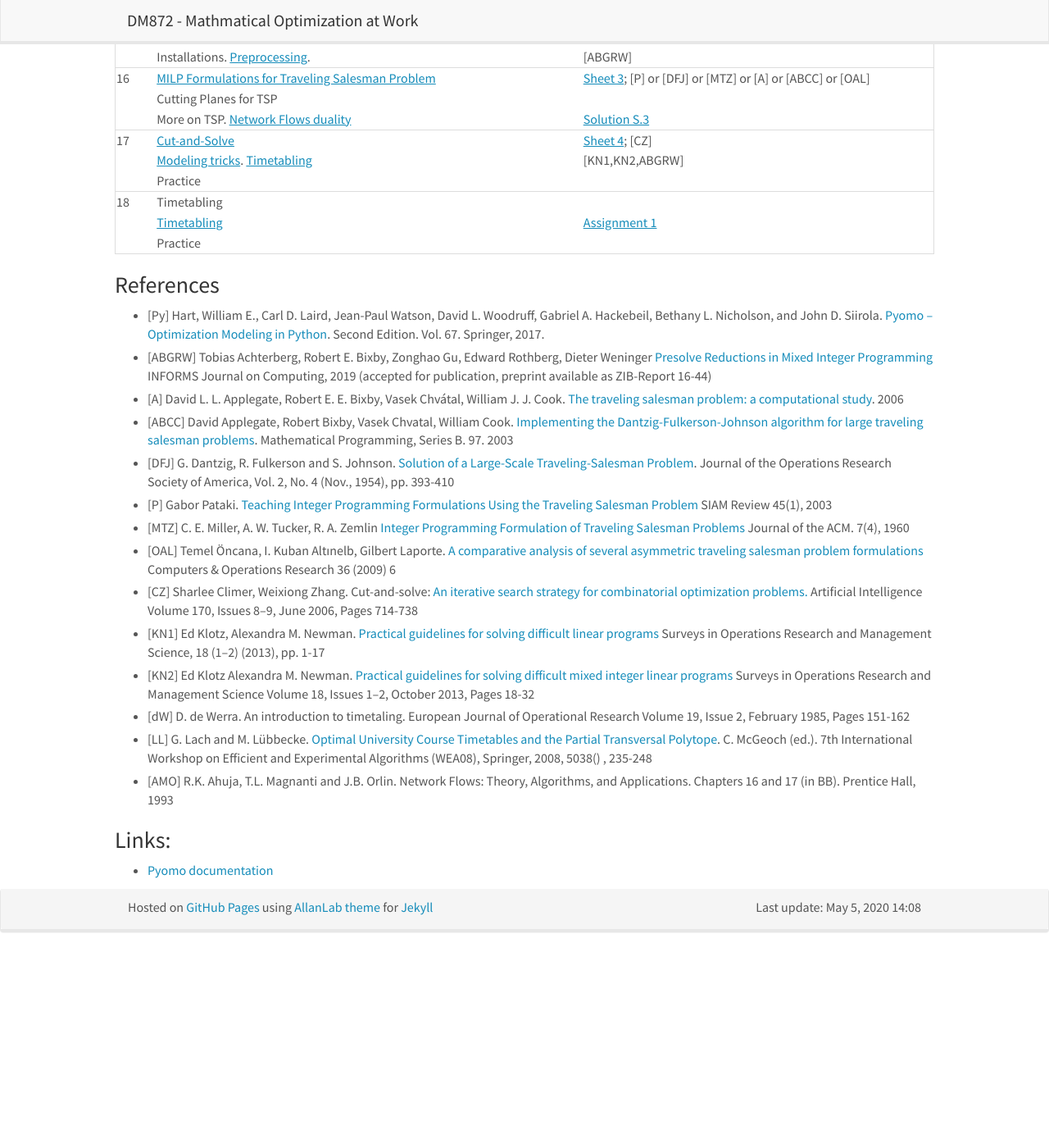
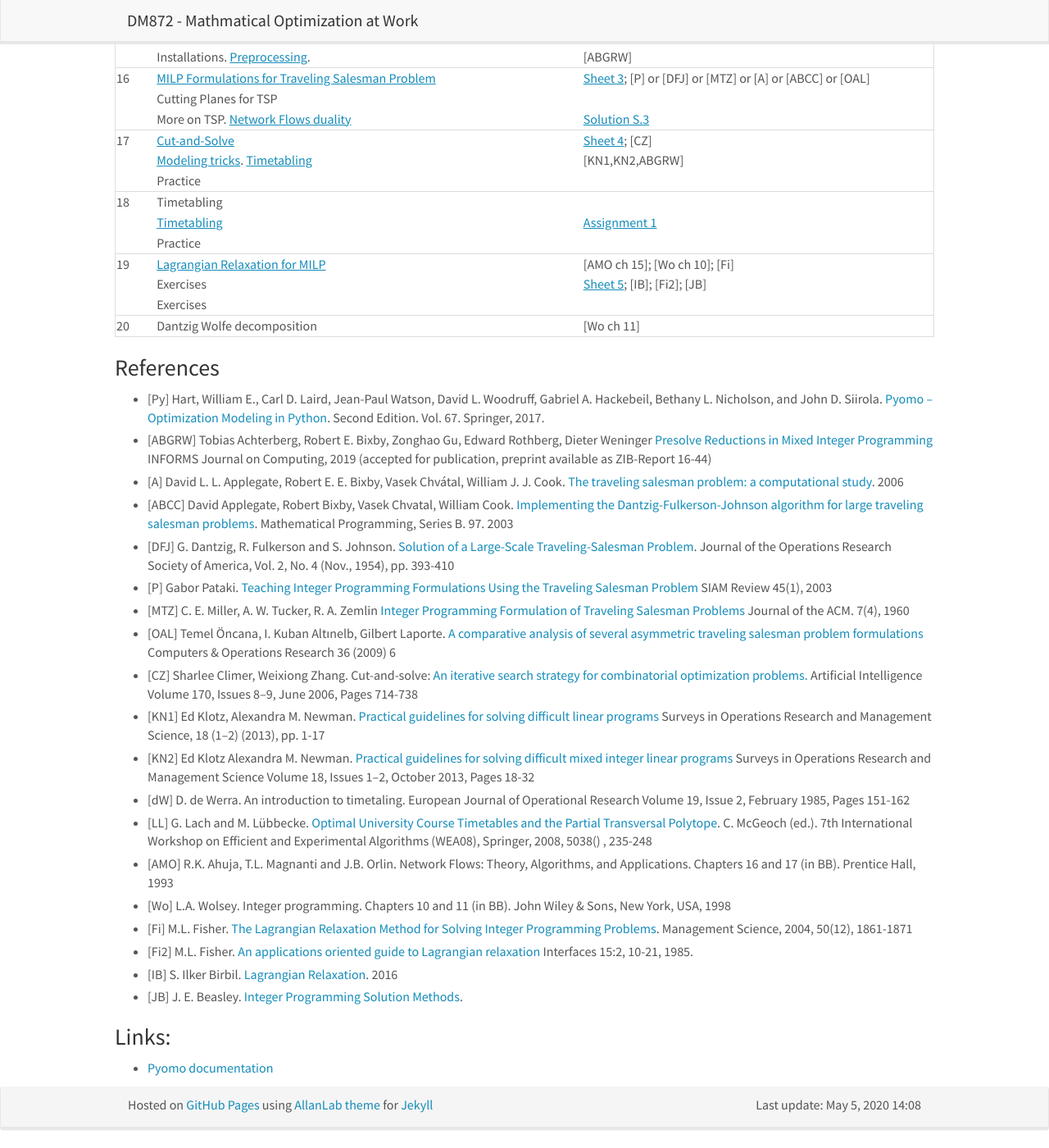
Before and after one commit to DM872/dm872.github.io, a Jekyll site: the page built from index.md, in a window 1280 px wide and 1400 px high, scrolled down 443 px. Shown: the whole window at 82% size. Built offline with Jekyll 4.4.1, drawn with Linux system fonts in a browser that asks for light colours; nearby versions of some CDN libraries; our own code applies the rules of GitHub Pages for plain Markdown files; before the commit the page ends 1602 px from its top, so only the background shows below that.

Commit message:
added lagrangian

```diff
--- a/_posts/2019-04-29-sheet4.md
+++ b/_posts/2020-05-04-lagrangian.md
@@ -1,18 +1,18 @@
 ---
 layout: default
 mathjax: true
-title:  Sheet 3
-date:   2019-04-29 09:33:19 +0100
+title:  Lagrangian Relaxation - Exercises
+date:   2020-05-04 09:33:19 +0100
 categories: exercises
 ---
 
-## Sheet 4
+## Sheet 5
 
 
 ### Task 1
 
 The following is based on a tutorial on Lagrangian Relaxation by J E
-Beasley.
+Beasley [JB].
 
 Consider the following set covering problem (SCP):
 
--- a/index.md
+++ b/index.md
@@ -60,11 +60,22 @@ Other material for this course is available through the associated
 |              | [Timetabling][58]                                                | [Assignment 1][15]                                                                 |
 |              | Practice                                                         |                                                                                    |
 |--------------+------------------------------------------------------------------+------------------------------------------------------------------------------------|
+|           19 | [Lagrangian Relaxation for MILP][59]                             | [AMO ch 15]; [Wo ch 10]; [Fi]                                                      |
+|              | Exercises                                                        | [Sheet 5]({{ site.url }}{% post_url 2020-05-04-lagrangian %}); [IB]; [Fi2]; [JB]   |
+|              | Exercises                                                        |                                                                                    |
+|--------------+------------------------------------------------------------------+------------------------------------------------------------------------------------|
+|           20 | Dantzig Wolfe decomposition                                      | [Wo ch 11]                                                                         |
+|--------------+------------------------------------------------------------------+------------------------------------------------------------------------------------|
+
 
 
 <!--
 [Tsp ][5]; [P] or [DFJ] or [MTZ] or [A] or [ABCC] or [OAL]
  [Sheet 1][1]; [Solutions][2];
+
+ [Sheet 3]({{ site.url }}{% post_url 2019-04-22-sheet3 %})
+
+<br> [Solutions][18] |
 -->
 
 <!--
@@ -189,12 +200,8 @@ Other material for this course is available through the associated
 - [AMO] R.K. Ahuja, T.L. Magnanti and J.B. Orlin. Network Flows: Theory,
   Algorithms, and Applications. Chapters 16 and 17 (in BB). Prentice Hall, 1993
 
-
-
-
-
-<!--
-
+- [Wo] L.A. Wolsey. Integer programming. Chapters 10 and 11 (in
+  BB). John Wiley & Sons, New York, USA, 1998
 
 - [Fi] M.L. Fisher. [The Lagrangian Relaxation Method for Solving Integer
   Programming
@@ -206,6 +213,18 @@ Other material for this course is available through the associated
   Interfaces 15:2, 10-21, 1985.
 
 
+- [IB] S. Ilker Birbil. [Lagrangian
+  Relaxation](https://personal.eur.nl/birbil/bolbilim/teaa/02_Lag_Rel.pdf). 2016
+
+- [JB] J. E. Beasley. [Integer Programming Solution
+  Methods](http://people.brunel.ac.uk/~mastjjb/jeb/natcor_ip_rest.pdf).
+
+
+
+
+<!--
+
+
 - [Fe] Feillet, D. [A tutorial on column generation and branch-and-price for
   vehicle routing
   problems](https://doi.org/10.1007/s10288-010-0130-z). 4OR-Q J Oper Res
```
Also changed, not shown: other parts of index.md (+3 -11 lines).
